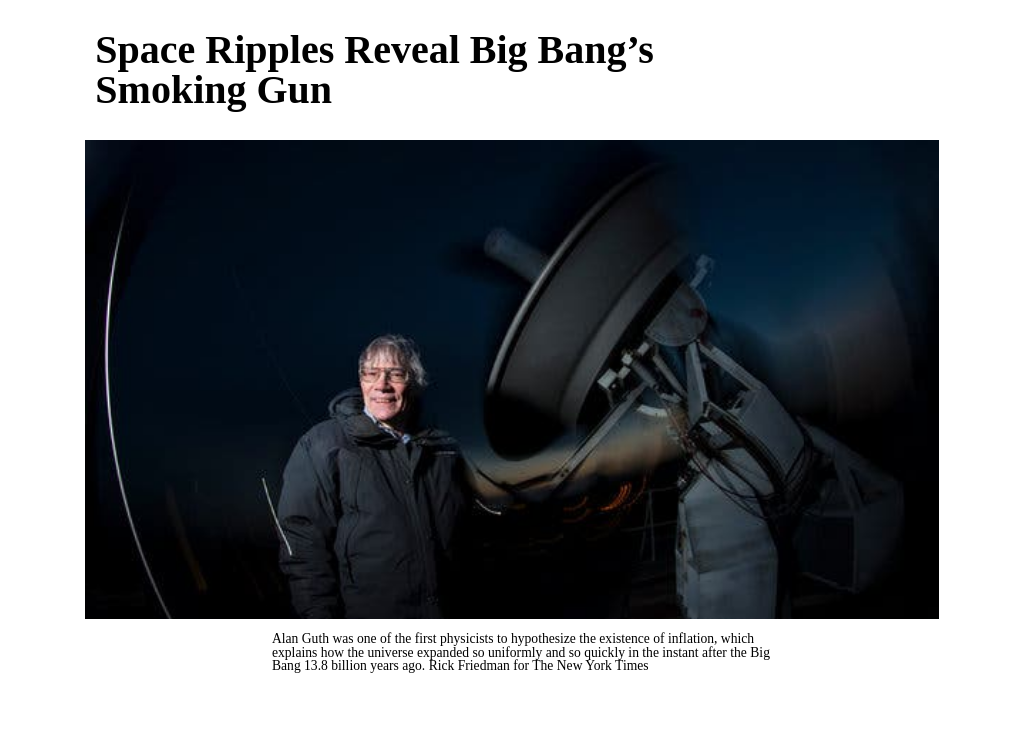
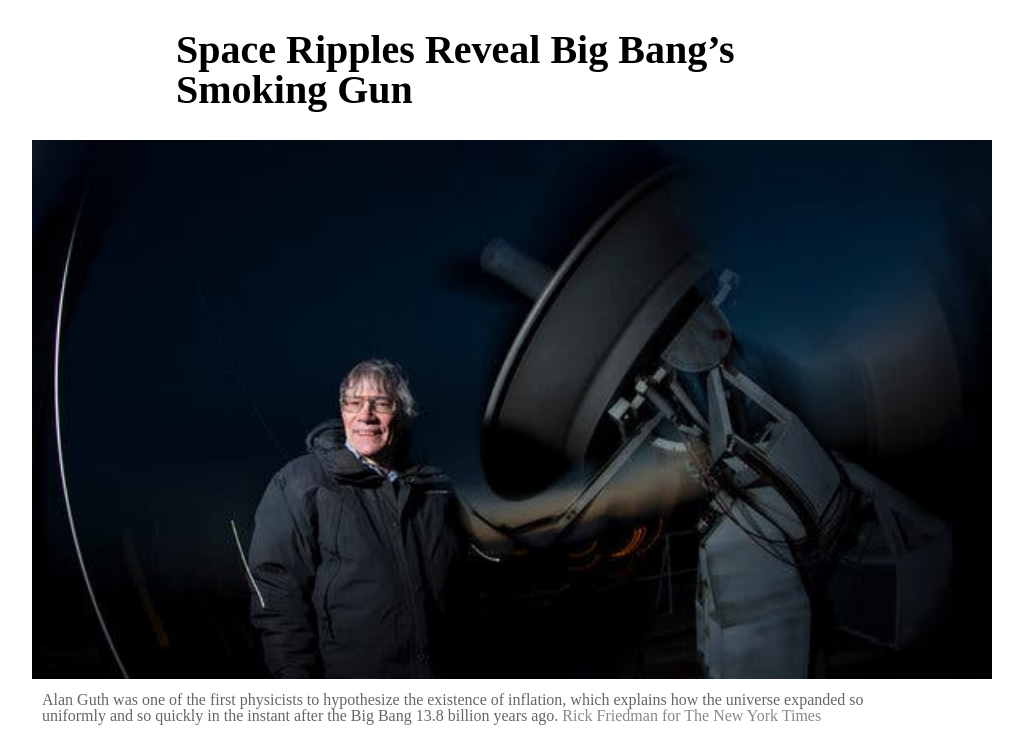
Before and after one commit to keddo/nytimes_clone, a PHP site: page / in a window 1280 px wide. Shown: the part 49-800 px from the top of the page, without its empty margins (128-1151 px from the left). Run offline with PHP 8.4, Linux system fonts and the light colour scheme; some libraries are stand-ins or nearby versions; some web fonts are replaced.

Commit message:
Set First image caption and image title

```diff
--- a/assets/css/main.css
+++ b/assets/css/main.css
@@ -193,11 +193,11 @@ table {
 
 #container .content {
   display: grid;
-  grid-template-columns: repeat(6, 1fr);
+  grid-template-columns: repeat(8, 1fr);
 }
 
 .content .hero {
-  grid-column: 2/6;
+  grid-column: 2/8;
 }
 
 .content .hero h1 {
@@ -208,15 +208,21 @@ table {
   text-align: left;
   align-content: center;
   padding: 30px 10px;
+  margin: 0 auto;
 }
 
 .content .hero .caption {
   width: 100%;
   font-size: 0.85em;
   padding: 10px;
+  color: #666;
 }
 
 .content .hero #caption-p {
-  width: 500px;
+  width: 850px;
   text-align: left;
+  font-size: 16px;
 }
+.caption p small{
+  color: #888;
+}
--- a/index.html
+++ b/index.html
@@ -52,8 +52,11 @@
         <main class="content">
             <!-- Hero -->
             <section class="hero">
+
+
                 <h1>Space Ripples Reveal Big Bang’s Smoking Gun</h1>
-                <center>
+
+
                     <figure>
                         <img width="100%" src="assets/img/cosmos-articleLarge.jpg" alt="Alan Guth was one of the first physicists to hypothesize the existence of inflation, which explains how the universe expanded
                                so uniformly and so quickly in the instant after the Big Bang 13.8 billion years ago.">
```
